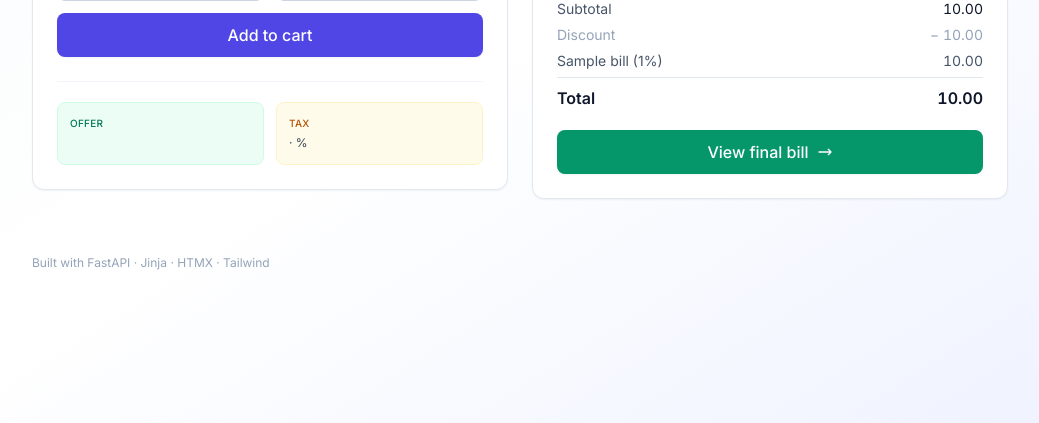
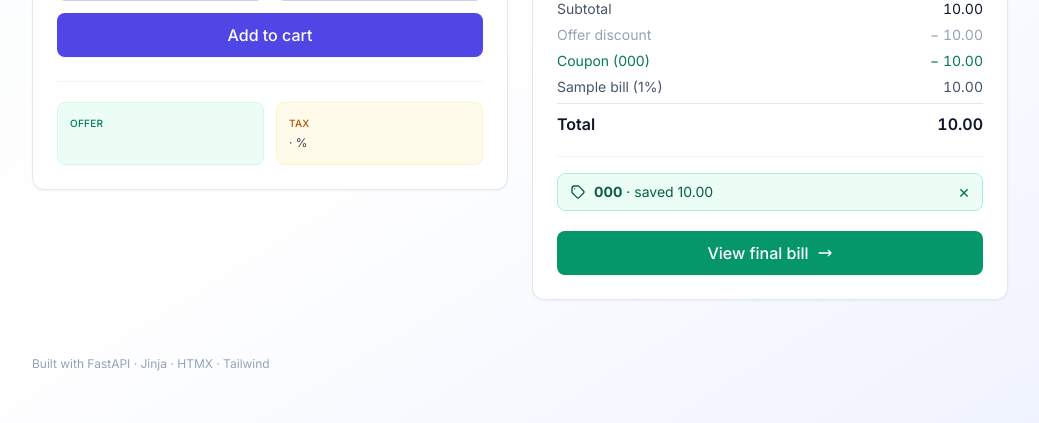
Before and after one commit to Adithyaadiga12/checkout-billing, a FastAPI app: template app/templates/index.html in a window 1280 px wide. Shown: the part 377-800 px from the top of the page, without its empty margins (120-1159 px from the left). Run offline with FastAPI, Linux system fonts and the light colour scheme; the template is opened without the code that fills it: most values are stand-ins (such as "Sample title", 1, 10 or a date in 2020); some libraries are stand-ins or nearby versions.

Commit message:
feat(coupons): stackable coupon codes (percent + flat) with min-subtotal gate
- Add coupons section to config.yaml (WELCOME10 = 10% off, FLAT50 = Rs. 50 off
  with min cart value Rs. 500)
- CouponConfig pydantic model with type ('percent'|'flat'), value, min_subtotal
- Cart stores coupon_code; clear() also drops it
- calculate_bill takes optional coupon_code; computes coupon_discount on top
  of the threshold offer and surfaces label + min_subtotal for the UI
- New routes: POST /cart/coupon (form: code, case-insensitive),
  DELETE /cart/coupon. Inline error states: blank, unknown, min-not-met
- Cart UI: input + Apply button, applied-chip with savings + remove, amber
  warning chip when code is set but min not yet met
- Bill page adds a separate coupon discount line when applicable
- 6 new tests: percent applies, flat respects min, flat applies when met,
  coupon stacks with threshold offer, unknown code ignored, clear drops coupon
- README: new "Coupon codes" section, updated API table, updated math
  walkthrough, revised assumptions, rewritten AI note (coupons as deliberate
  extension rather than 'pushed back')

24/24 pytest pass.

```diff
--- a/app/main.py
+++ b/app/main.py
@@ -17,19 +17,34 @@ app = FastAPI(title="Checkout Billing System")
 cart = Cart()
 
 
-def _render_cart(request: Request) -> HTMLResponse:
+def _render_cart(request: Request, *, coupon_error: str | None = None, coupon_flash: str | None = None) -> HTMLResponse:
     config = get_config()
-    bill = calculate_bill(cart.items, config) if not cart.is_empty() else None
+    bill = (
+        calculate_bill(cart.items, config, cart.coupon_code)
+        if not cart.is_empty()
+        else None
+    )
     return templates.TemplateResponse(
         "partials/cart.html",
-        {"request": request, "cart": cart, "bill": bill, "config": config},
+        {
+            "request": request,
+            "cart": cart,
+            "bill": bill,
+            "config": config,
+            "coupon_error": coupon_error,
+            "coupon_flash": coupon_flash,
+        },
     )
 
 
 @app.get("/", response_class=HTMLResponse)
 def index(request: Request):
     config = get_config()
-    bill = calculate_bill(cart.items, config) if not cart.is_empty() else None
+    bill = (
+        calculate_bill(cart.items, config, cart.coupon_code)
+        if not cart.is_empty()
+        else None
+    )
     return templates.TemplateResponse(
         "index.html",
         {"request": request, "cart": cart, "bill": bill, "config": config},
@@ -46,7 +61,6 @@ def add_item(
     try:
         item = Item(name=name, price=price, quantity=quantity)
     except ValidationError as e:
-        # Pull the first message for a friendly inline error
         first = e.errors()[0]
         msg = f"{first['loc'][-1]}: {first['msg']}"
         config = get_config()
@@ -55,7 +69,7 @@ def add_item(
             {
                 "request": request,
                 "cart": cart,
-                "bill": calculate_bill(cart.items, config) if not cart.is_empty() else None,
+                "bill": calculate_bill(cart.items, config, cart.coupon_code) if not cart.is_empty() else None,
                 "config": config,
                 "error": msg,
             },
@@ -89,10 +103,46 @@ def clear_cart(request: Request):
     return _render_cart(request)
 
 
+@app.post("/cart/coupon", response_class=HTMLResponse)
+def apply_coupon(request: Request, code: str = Form(...)):
+    config = get_config()
+    normalized = code.strip().upper()
+    error: str | None = None
+    flash: str | None = None
+
+    if not normalized:
+        error = "Please enter a coupon code."
+    elif normalized not in config.coupons:
+        error = f"Coupon code '{normalized}' is not valid."
+    else:
+        coupon = config.coupons[normalized]
+        subtotal = sum(it.line_total for it in cart.items)
+        if subtotal < coupon.min_subtotal:
+            error = (
+                f"Minimum cart value {config.currency_symbol}{coupon.min_subtotal:.2f} "
+                f"required for {normalized}."
+            )
+        else:
+            cart.set_coupon(normalized)
+            flash = f"Coupon {normalized} applied."
+
+    return _render_cart(request, coupon_error=error, coupon_flash=flash)
+
+
+@app.delete("/cart/coupon", response_class=HTMLResponse)
+def remove_coupon(request: Request):
+    cart.set_coupon(None)
+    return _render_cart(request)
+
+
 @app.get("/bill", response_class=HTMLResponse)
 def view_bill(request: Request):
     config = get_config()
-    bill = calculate_bill(cart.items, config) if not cart.is_empty() else None
+    bill = (
+        calculate_bill(cart.items, config, cart.coupon_code)
+        if not cart.is_empty()
+        else None
+    )
     return templates.TemplateResponse(
         "bill.html",
         {"request": request, "bill": bill, "config": config},
--- a/app/models.py
+++ b/app/models.py
@@ -32,6 +32,10 @@ class Bill(BaseModel):
     offer_threshold: float
     amount_to_offer: float  # 0 when offer already applied; otherwise "spend this much more"
     discount: float
+    coupon_code: str | None = None
+    coupon_label: str = ""           # e.g. "WELCOME10 (10% off)" or "FLAT50 (Rs. 50 off)"
+    coupon_discount: float = 0.0     # 0 when no code set or when min_subtotal not yet met
+    coupon_min_subtotal: float = 0.0 # surfaced for "needs Rs. X more" UI
     taxable_amount: float
     tax_name: str
     tax_percent: float
--- a/app/templates/bill.html
+++ b/app/templates/bill.html
@@ -61,6 +61,12 @@
           <dt>{{ bill.offer_name }}{{ '' if bill.offer_applied else ' (not eligible)' }}</dt>
           <dd class="tabular-nums">&minus; {{ config.currency_symbol }}{{ "%.2f"|format(bill.discount) }}</dd>
         </div>
+        {% if bill.coupon_code and bill.coupon_discount > 0 %}
+          <div class="flex justify-between text-emerald-700">
+            <dt>Coupon {{ bill.coupon_label }}</dt>
+            <dd class="tabular-nums">&minus; {{ config.currency_symbol }}{{ "%.2f"|format(bill.coupon_discount) }}</dd>
+          </div>
+        {% endif %}
         <div class="flex justify-between">
           <dt class="text-slate-600">Taxable amount</dt>
           <dd class="tabular-nums">{{ config.currency_symbol }}{{ "%.2f"|format(bill.taxable_amount) }}</dd>
--- a/app/templates/partials/cart.html
+++ b/app/templates/partials/cart.html
@@ -97,9 +97,15 @@
         <dd class="tabular-nums">{{ config.currency_symbol }}{{ "%.2f"|format(bill.subtotal) }}</dd>
       </div>
       <div class="flex justify-between {{ 'text-emerald-700' if bill.offer_applied else 'text-slate-400' }}">
-        <dt>Discount</dt>
+        <dt>Offer discount</dt>
         <dd class="tabular-nums">&minus; {{ config.currency_symbol }}{{ "%.2f"|format(bill.discount) }}</dd>
       </div>
+      {% if bill.coupon_code and bill.coupon_discount > 0 %}
+        <div class="flex justify-between text-emerald-700">
+          <dt>Coupon ({{ bill.coupon_code }})</dt>
+          <dd class="tabular-nums">&minus; {{ config.currency_symbol }}{{ "%.2f"|format(bill.coupon_discount) }}</dd>
+        </div>
+      {% endif %}
       <div class="flex justify-between text-slate-600">
         <dt>{{ bill.tax_name }} ({{ bill.tax_percent }}%)</dt>
         <dd class="tabular-nums">{{ config.currency_symbol }}{{ "%.2f"|format(bill.tax) }}</dd>
@@ -110,6 +116,55 @@
       </div>
     </dl>
 
+    <!-- Coupon section -->
+    <div class="mt-5 pt-4 border-t border-slate-100">
+      {% if cart.coupon_code and bill.coupon_discount > 0 %}
+        <div class="flex items-center justify-between rounded-lg bg-emerald-50 border border-emerald-200 px-3 py-2 text-sm">
+          <div class="flex items-center gap-2 text-emerald-800 min-w-0">
+            <svg xmlns="http://www.w3.org/2000/svg" class="h-4 w-4 flex-shrink-0" fill="none" viewBox="0 0 24 24" stroke="currentColor" stroke-width="2">
+              <path stroke-linecap="round" stroke-linejoin="round" d="M7 7h.01M7 3h5c.512 0 1.024.195 1.414.586l7 7a2 2 0 010 2.828l-7 7a2 2 0 01-2.828 0l-7-7A1.994 1.994 0 013 12V7a4 4 0 014-4z" />
+            </svg>
+            <span class="truncate"><strong>{{ cart.coupon_code }}</strong> &middot; saved {{ config.currency_symbol }}{{ "%.2f"|format(bill.coupon_discount) }}</span>
+          </div>
+          <button hx-delete="/cart/coupon"
+                  hx-target="#cart-region"
+                  hx-swap="outerHTML swap:120ms"
+                  class="text-emerald-700 hover:text-red-600 transition flex-shrink-0 ml-2 text-lg leading-none"
+                  aria-label="Remove coupon">&times;</button>
+        </div>
+      {% elif cart.coupon_code %}
+        <div class="rounded-lg bg-amber-50 border border-amber-200 px-3 py-2 text-xs text-amber-800 flex items-center justify-between gap-2">
+          <span><strong>{{ cart.coupon_code }}</strong> needs cart value &ge; {{ config.currency_symbol }}{{ "%.2f"|format(bill.coupon_min_subtotal) }}.</span>
+          <button hx-delete="/cart/coupon" hx-target="#cart-region" hx-swap="outerHTML swap:120ms"
+                  class="text-amber-700 hover:text-red-600 transition text-lg leading-none flex-shrink-0"
+                  aria-label="Remove coupon">&times;</button>
+        </div>
+      {% else %}
+        <form hx-post="/cart/coupon"
+              hx-target="#cart-region"
+              hx-swap="outerHTML swap:120ms"
+              hx-on::after-request="if(event.detail.successful) this.reset()"
+              class="flex gap-2">
+          <input name="code"
+                 placeholder="Have a coupon? Enter code"
+                 maxlength="40"
+                 class="flex-1 rounded-lg border border-slate-300 px-3 py-2 text-sm uppercase placeholder:normal-case placeholder:text-slate-400 focus:border-indigo-500 focus:ring-2 focus:ring-indigo-100 outline-none transition" />
+          <button type="submit"
+                  class="bg-slate-800 text-white rounded-lg px-4 py-2 text-sm font-medium hover:bg-slate-900 transition">
+            Apply
+          </button>
+        </form>
+        {% if coupon_error %}
+          <div class="mt-2 text-xs text-red-600 flex items-center gap-1.5">
+            <svg xmlns="http://www.w3.org/2000/svg" class="h-3.5 w-3.5 flex-shrink-0" fill="none" viewBox="0 0 24 24" stroke="currentColor" stroke-width="2">
+              <path stroke-linecap="round" stroke-linejoin="round" d="M6 18L18 6M6 6l12 12" />
+            </svg>
+            <span>{{ coupon_error }}</span>
+          </div>
+        {% endif %}
+      {% endif %}
+    </div>
+
     <a href="/bill"
        class="mt-5 flex items-center justify-center gap-2 w-full bg-emerald-600 text-white rounded-lg px-4 py-2.5 font-medium hover:bg-emerald-700 active:bg-emerald-800 transition shadow-sm">
       View final bill
```
Also changed, not shown: app/billing.py (+45 -3 lines), app/config.py (+8 -0 lines), config.yaml (+13 -0 lines), tests/test_billing.py (+71 -1 lines), README.md.
